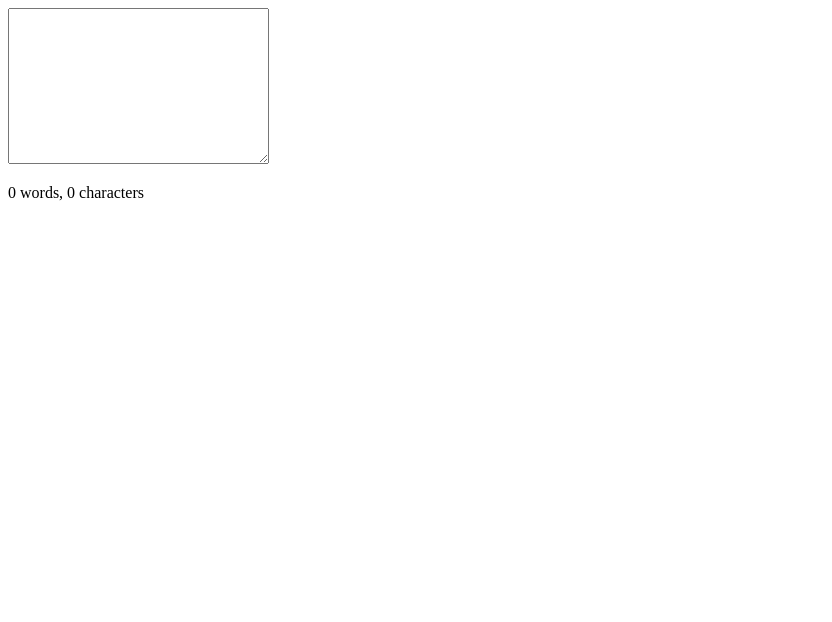
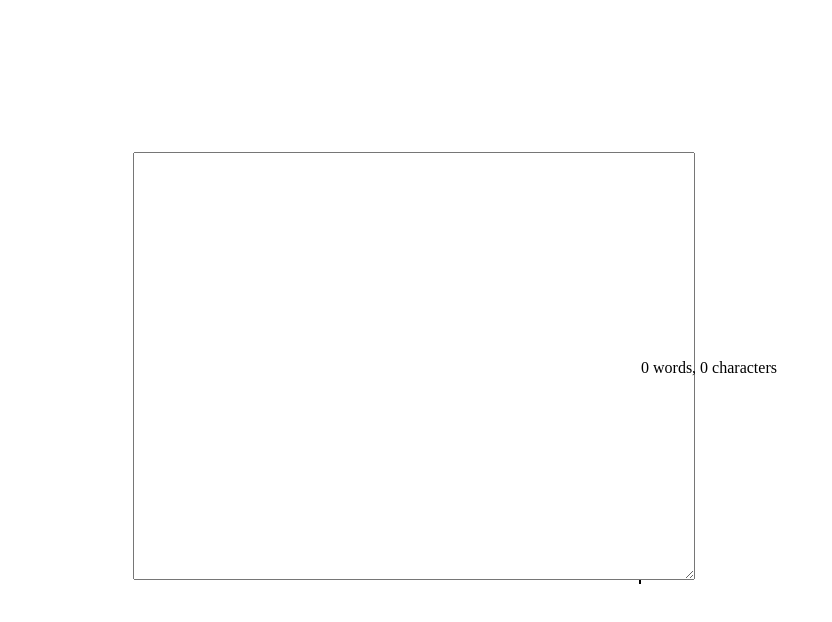
Before and after one commit to Bam92/words-counter, a plain HTML site: page index.html in a window 1280 px wide. Shown: the whole page, without its empty margins (0-832 px from the left). Drawn offline with Linux system fonts and the light colour scheme.

Commit message:
Add style

```diff
--- a/index.html
+++ b/index.html
@@ -4,13 +4,19 @@
     <meta charset="UTF-8">
     <meta name="viewport" content="width=device-width, initial-scale=1.0">
     <meta http-equiv="X-UA-Compatible" content="ie=edge">
+    <link rel="stylesheet" href="./style.css">
     <title>Word Counter</title>
 </head>
 <body>
-    <textarea name="" id="" cols="30" rows="10"></textarea>
-    <div>
-        <p><span id="wordNum">0</span> words, <span id="charNum">0</span> characters </p>
+    <div id="container">
+        <div>
+            <textarea></textarea>
 
+        </div>
+        <div>
+            <p><span id="wordNum">0</span> words, <span id="charNum">0</span> characters </p>
+
+        </div>
     </div>
 
     <script src="./counter.js"></script>
--- /dev/null
+++ b/style.css
@@ -0,0 +1,20 @@
+#container {
+    display: flex;
+    justify-content: center;
+    align-items: center;
+    height: 45em;
+}
+
+#container div {
+    width: 40%;
+}
+
+#container div:first-child {
+    border-right: 2px solid;
+}
+
+textarea {
+    min-height: 30em;
+    min-width: 40em;
+    padding: 1em;
+}
```
